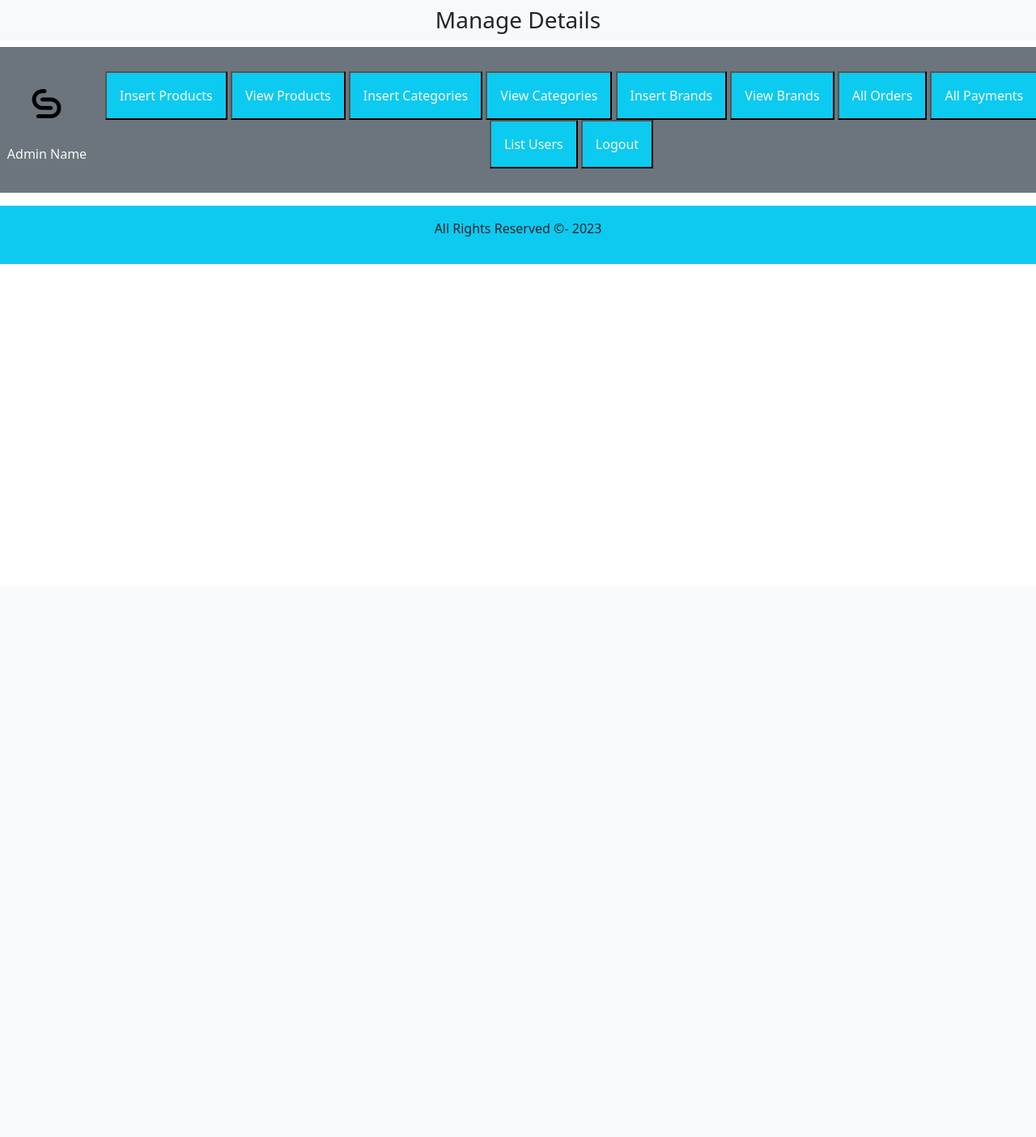
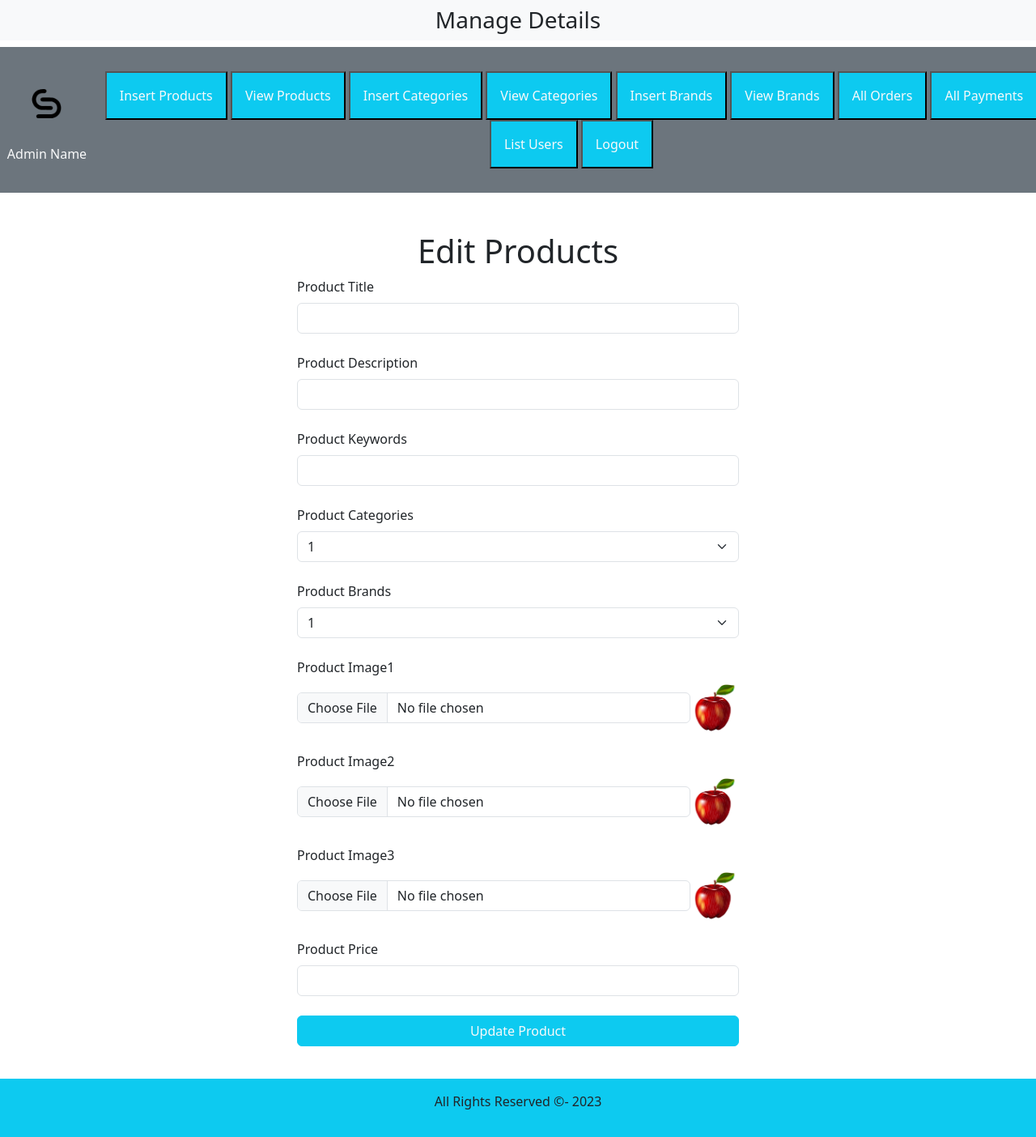
Before and after one commit to naveenkaria/ecommerce-php-mysql-clone, a PHP site: page /admin_panel/index.php?edit_products in a window 1280 px wide. Shown: the part 76-1480 px from the top of the page at 81% size. Before the commit the page ends 402 px from the top, so only its background shows below. Run offline with PHP 8.4, Linux system fonts and the light colour scheme; tables that the repository leaves empty or names only in its code hold one stand-in row (values such as "Sample post").

Commit message:
Admin Panel
edit_products

```diff
--- /dev/null
+++ b/admin_panel/edit_products.php
@@ -0,0 +1,60 @@
+<div class="container mt-5">
+    <h1 class="text-center">Edit Products</h1>
+    <form action="" method="post" enctype="multipart/form-data">
+        <div class="form-outline w-50 m-auto mb-4">
+            <label for="product_title" class="form-label">Product Title</label>
+            <input type="text" name="product_title" id="product_title" class="form-control" required>
+        </div>
+        <div class="form-outline w-50 m-auto mb-4">
+            <label for="product_desc" class="form-label">Product Description</label>
+            <input type="text" name="product_desc" id="product_desc" class="form-control" required>
+        </div>
+        <div class="form-outline w-50 m-auto mb-4">
+            <label for="product_keywords" class="form-label">Product Keywords</label>
+            <input type="text" name="product_keywords" id="product_keywords" class="form-control" required>
+        </div>
+        <div class="form-outline w-50 m-auto mb-4">
+            <label for="product_category" class="form-label">Product Categories</label>
+            <select name="product_category" id="product_category" class="form-select" required>
+                <option value="">1</option>
+                <option value="">2</option>
+            </select>
+        </div>
+        <div class="form-outline w-50 m-auto mb-4">
+            <label for="product_brands" class="form-label">Product Brands</label>
+            <select name="product_brands" id="product_brands" class="form-select" required>
+                <option value="">1</option>
+                <option value="">2</option>
+            </select>
+        </div>
+        <div class="form-outline w-50 m-auto mb-4">
+            <label for="product_image1" class="form-label">Product Image1</label>
+            <div class="d-flex">
+                <input type="file" name="product_image1" id="product_image1" class="form-control w-90 m-auto" required>
+                <img src="./product_images/apple.png" alt="apple" class="product_img">
+            </div>
+        </div>
+        <div class="form-outline w-50 m-auto mb-4">
+            <label for="product_image2" class="form-label">Product Image2</label>
+            <div class="d-flex">
+                <input type="file" name="product_image2" id="product_image2" class="form-control w-90 m-auto" required>
+                <img src="./product_images/apple.png" alt="apple" class="product_img">
+            </div>
+        </div>
+        <div class="form-outline w-50 m-auto mb-4">
+            <label for="product_image3" class="form-label">Product Image3</label>
+            <div class="d-flex">
+                <input type="file" name="product_image3" id="product_image3" class="form-control w-90 m-auto" required>
+                <img src="./product_images/apple.png" alt="apple" class="product_img">
+            </div>
+        </div>
+        <div class="form-outline w-50 m-auto mb-4">
+            <label for="product_price" class="form-label">Product Price</label>
+            <input type="text" name="product_price" id="product_price" class="form-control" required>
+        </div>
+        <div class="form-outline w-50 m-auto mb-4">
+            <input type="submit" name="edit_product" id="edit_product" class="btn btn-info w-100 px-3 mb-3 text-light"
+                value="Update Product">
+        </div>
+    </form>
+</div>
--- a/admin_panel/index.php
+++ b/admin_panel/index.php
@@ -114,6 +114,9 @@ session_start();
         if (isset($_GET['view_products'])) {
             include('view_products.php');
         }
+        if (isset($_GET['edit_products'])) {
+            include('edit_products.php');
+        }
         ?>
     </div>
 
--- a/admin_panel/view_products.php
+++ b/admin_panel/view_products.php
@@ -49,7 +49,7 @@
                 <td>
                     <?php echo $status; ?>
                 </td>
-                <td><a href='#' class='text-dark'><i class='fa-solid fa-pen-to-square'></i></a></td>
+                <td><a href='index.php?edit_products' class='text-dark'><i class='fa-solid fa-pen-to-square'></i></a></td>
                 <td><a href='#' class='text-dark'><i class='fa-solid fa-trash'></i></a></td>
             </tr>
         <?php } ?>
```
